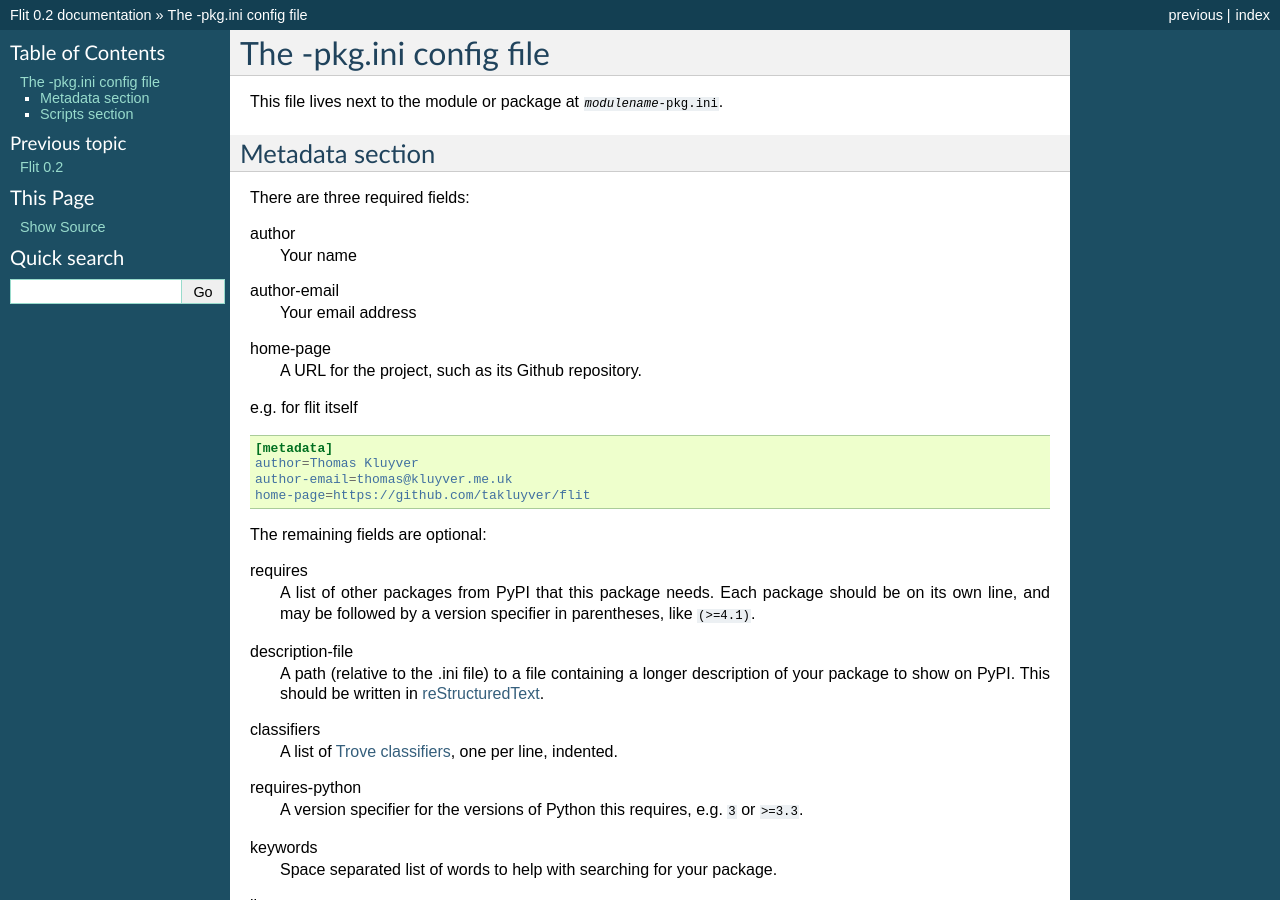
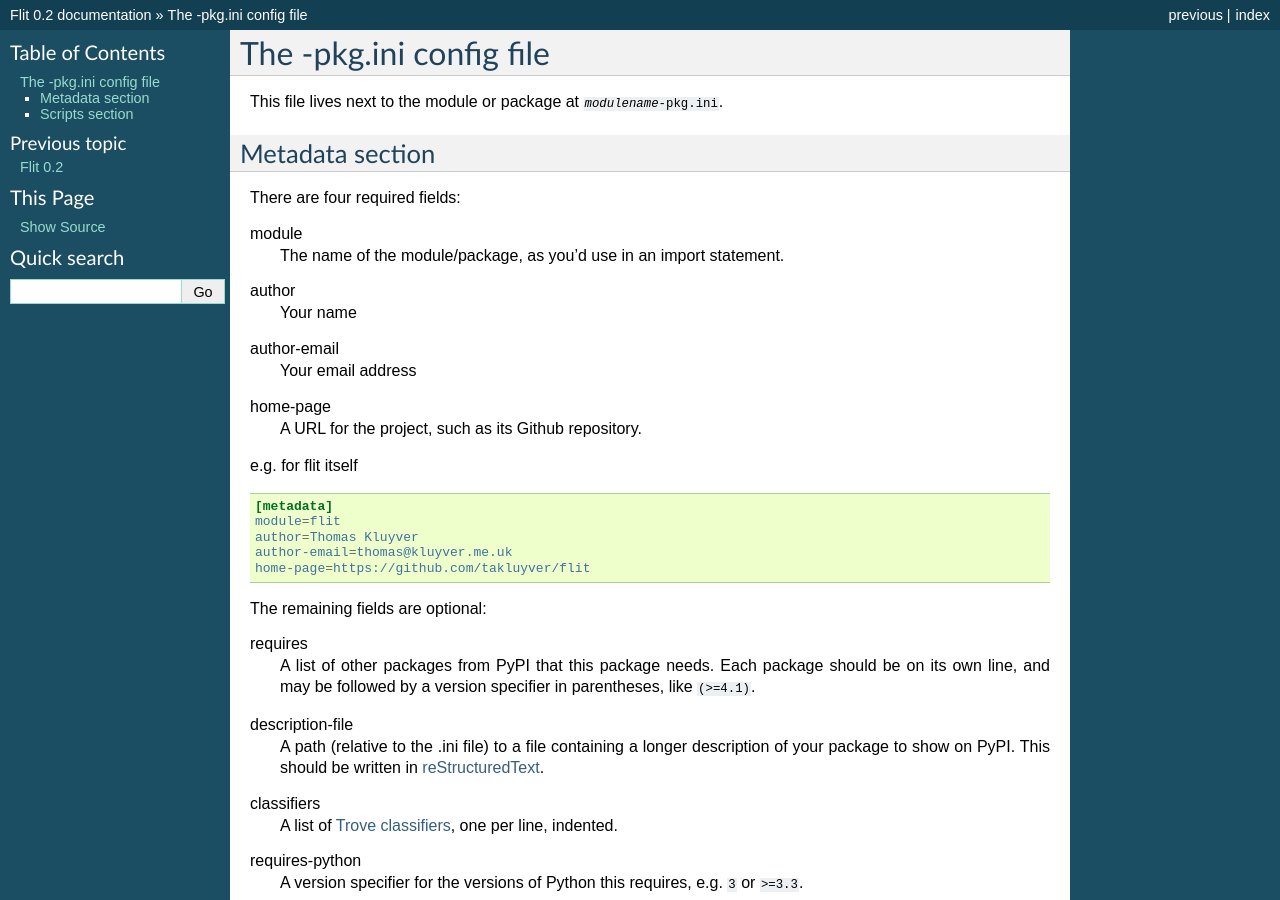
Before and after one commit to pypa/flit, a Sphinx documentation site: the page built from doc/pkg_ini.rst, in a window 1280 px wide and 900 px high. Built offline with Sphinx 7.4.7, drawn with Linux system fonts in a browser that asks for light colours.

Commit message:
Document required module option

```diff
--- a/doc/pkg_ini.rst
+++ b/doc/pkg_ini.rst
@@ -6,8 +6,10 @@ This file lives next to the module or package at :file:`{modulename}-pkg.ini`.
 Metadata section
 ----------------
 
-There are three required fields:
+There are four required fields:
 
+module
+  The name of the module/package, as you'd use in an import statement.
 author
   Your name
 author-email
@@ -20,6 +22,7 @@ e.g. for flit itself
 .. code-block:: ini
 
     [metadata]
+    module=flit
     author=Thomas Kluyver
     author-email=thomas@kluyver.me.uk
     home-page=https://github.com/takluyver/flit
```
